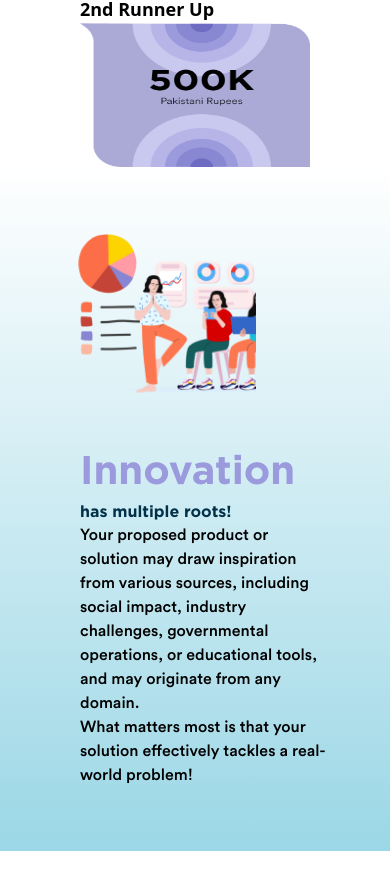
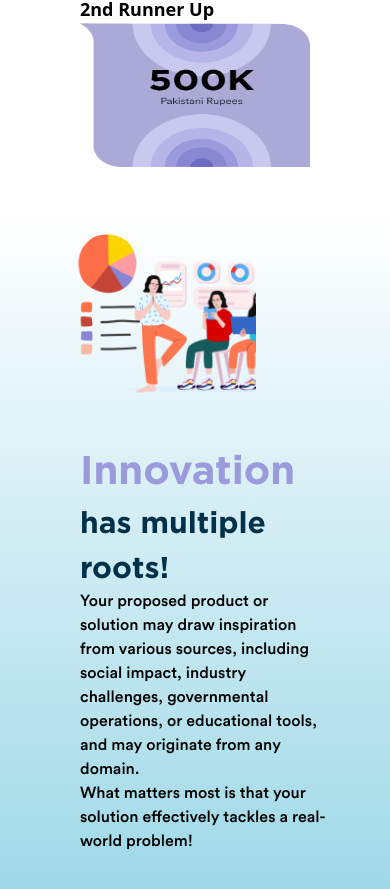
Before and after one commit to WahajJaved20/DevDay-FYP-Web-Module, a React (Vite) app: page / in a window 390 px wide. Shown: the part 1432-2321 px from the top of the page. Before the commit the page ends 2283 px from the top, so only its background shows below. Built offline with nearby package versions, Linux system fonts and the light colour scheme.

Commit message:
pakka callout final

```diff
--- a/src/Components/Callout.jsx
+++ b/src/Components/Callout.jsx
@@ -13,7 +13,7 @@
           />
           <div className='flex flex-col ml-4'>
           <h1 className="lg:text-[60px] md:text-[50px] text-[40px] text-innovationColor font-Gotham mt-4">Innovation</h1>
-          <p className="lg:text-[30px] text-20px font-Gotham font-bold text-subInnovation">has multiple roots!</p>
+          <p className="text-[30px] font-Gotham font-bold text-subInnovation">has multiple roots!</p>
           <p className="text-md font-circularStd text-black text-left md:mr-[15%]">
             Your proposed product or solution may draw inspiration from various sources,
             including social impact, industry challenges, governmental operations, or educational
```
